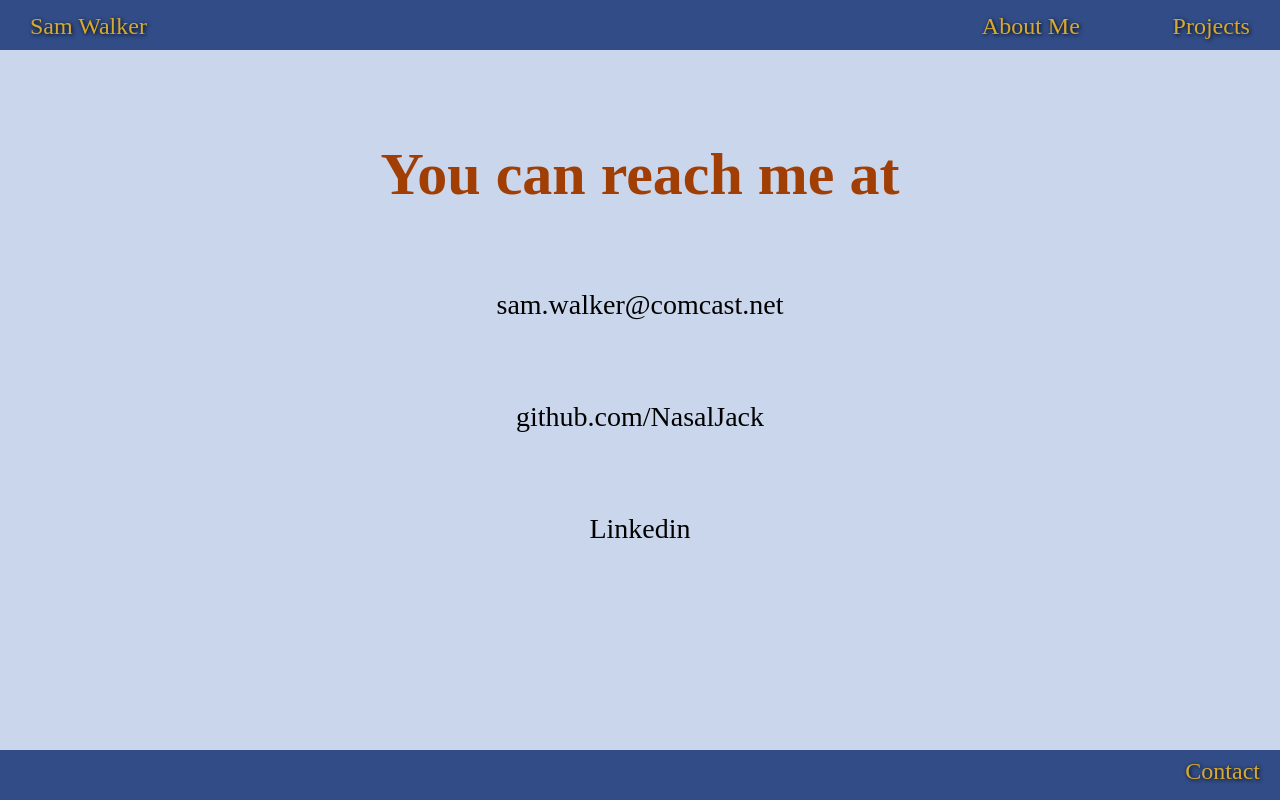
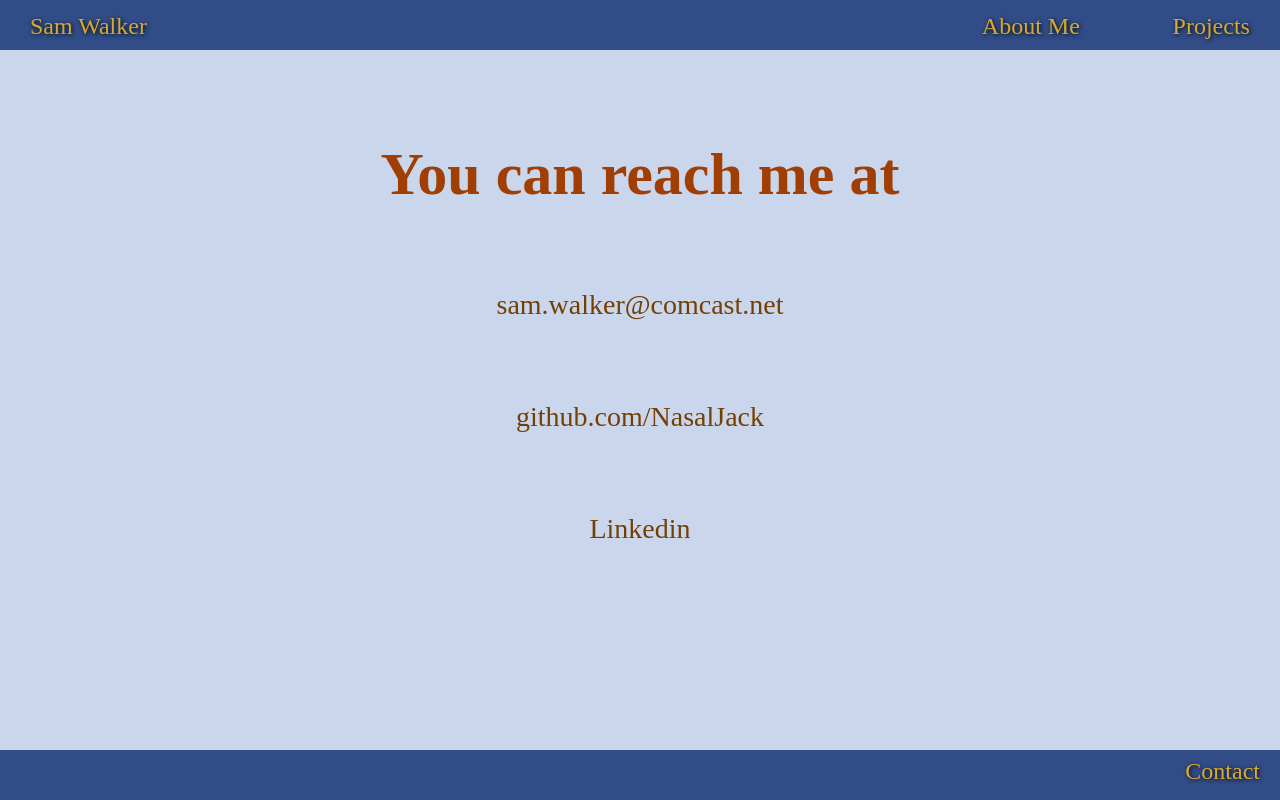
Before and after one commit to NasalJack/MyPortfolio, a React (Create React App) app: page /contact in a window 1280 px wide. Built offline with nearby package versions, Linux system fonts and the light colour scheme.

Commit message:
updated contact syling

```diff
--- a/src/Routes/Contact/Contact.js
+++ b/src/Routes/Contact/Contact.js
@@ -8,7 +8,7 @@ const Contact = () => {
         <li className="contact-info">
           <a
             rel='noopener noreferrer'
-            target="_top"
+            target="_blank"
             href="mailto:sam.walker@comcast.net?Subject=In%20regards%20to%20your%20profile"
           >
             sam.walker@comcast.net
--- a/src/index.css
+++ b/src/index.css
@@ -245,7 +245,7 @@ button, .project-list-item, .nav-item, .thumbnail-image, .thumbnail-text, .conta
 
 a {
   text-decoration: none;
-  color: black;
+  color: rgb(116, 63, 4);
 }
 
 a:hover {
```
